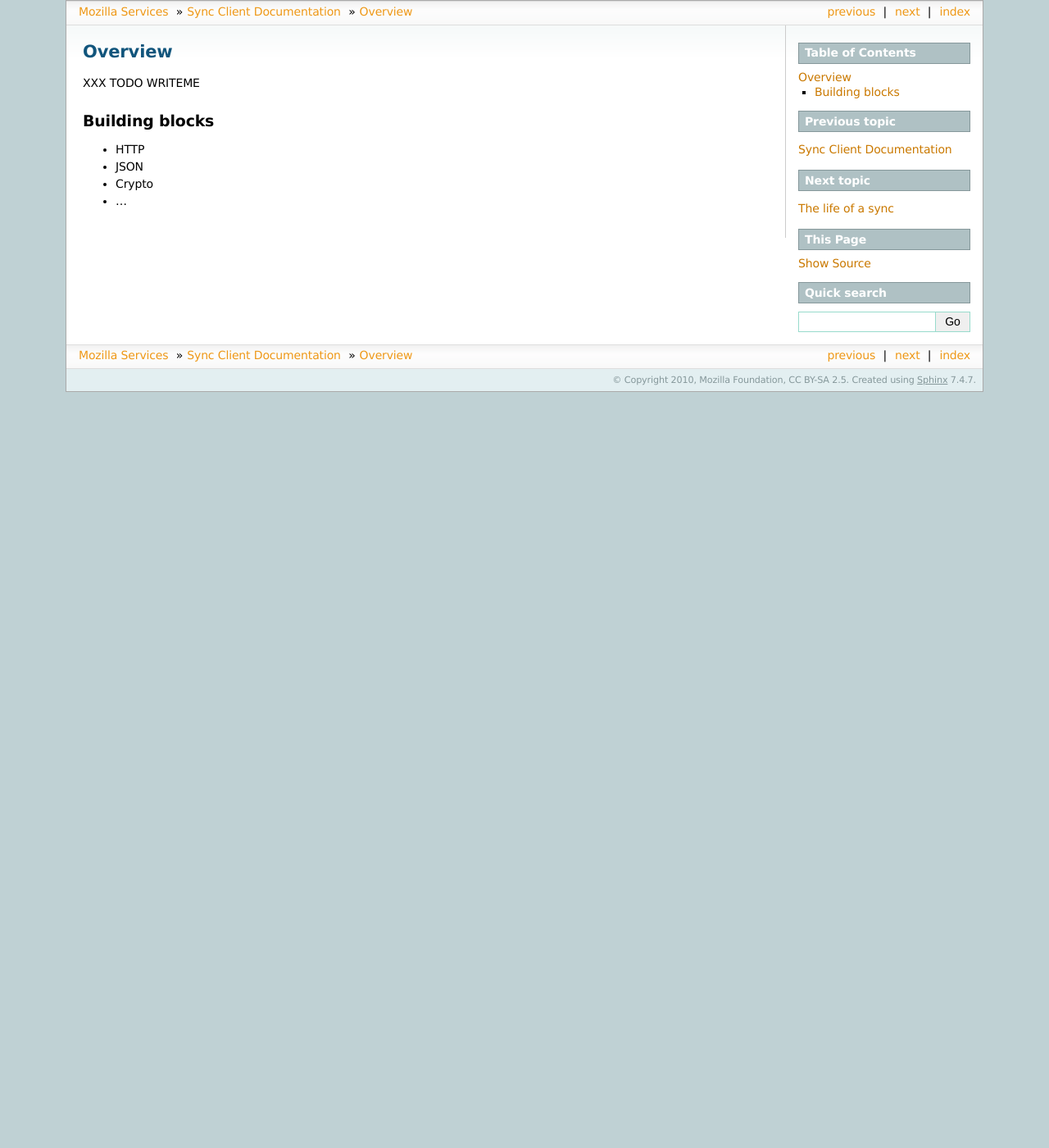
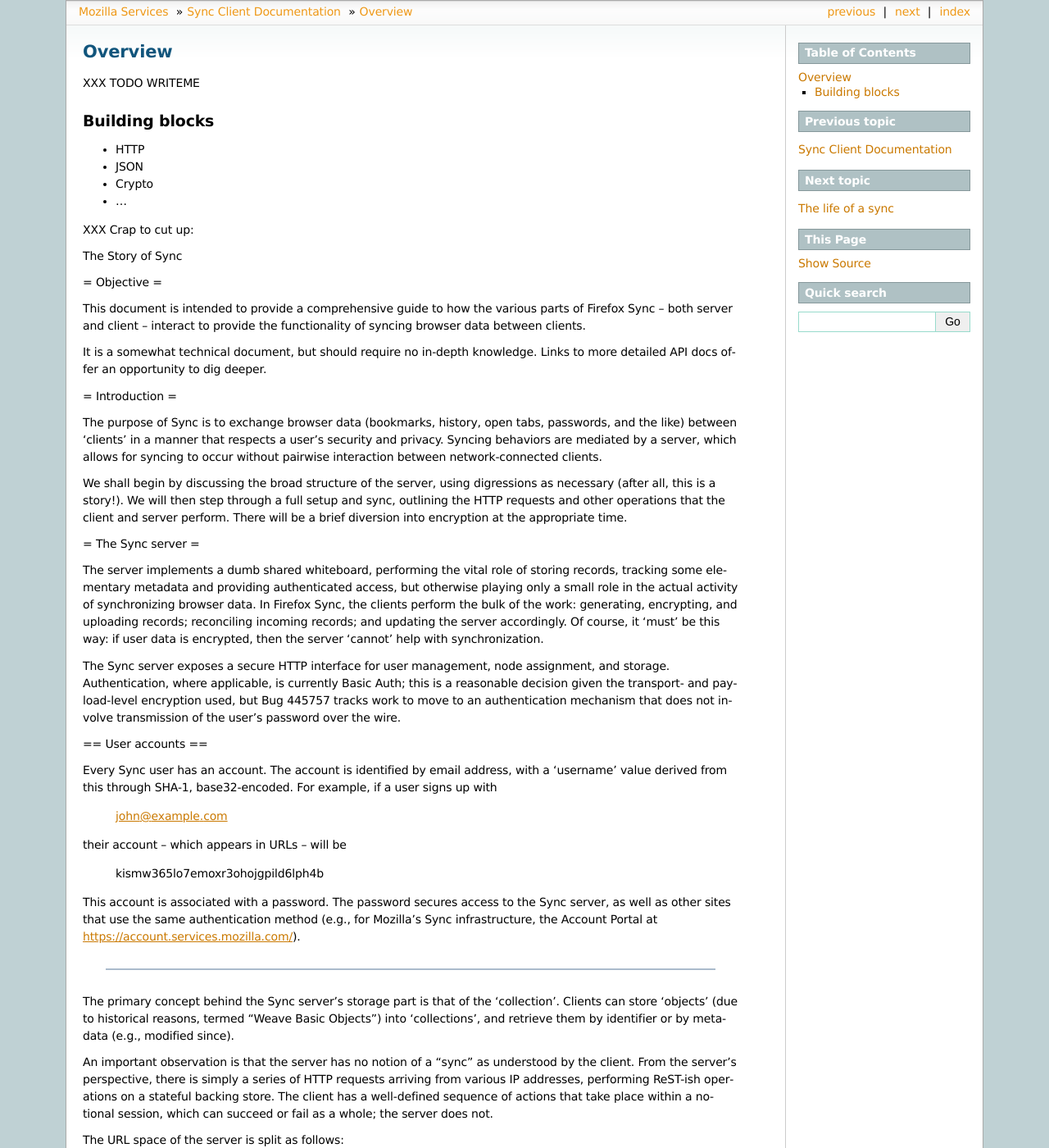
Before and after one commit to mozilla-services/docs, a Sphinx documentation site: the page built from source/sync/overview.rst, in a window 1280 px wide and 1400 px high. Shown: the whole window at 82% size. Built offline with Sphinx 7.4.7, drawn with Linux system fonts in a browser that asks for light colours; some of the changed text lies outside the part shown.

Commit message:
Adding rough sketch notes to Sync overview.rst.

```diff
--- a/source/sync/overview.rst
+++ b/source/sync/overview.rst
@@ -13,3 +13,51 @@
 * JSON
 * Crypto
 * ...
+
+XXX Crap to cut up:
+
+The Story of Sync
+
+= Objective =
+
+This document is intended to provide a comprehensive guide to how the various parts of Firefox Sync -- both server and client -- interact to provide the functionality of syncing browser data between clients.
+
+It is a somewhat technical document, but should require no in-depth knowledge. Links to more detailed API docs offer an opportunity to dig deeper.
+
+
+= Introduction =
+
+The purpose of Sync is to exchange browser data (bookmarks, history, open tabs, passwords, and the like) between 'clients' in a manner that respects a user's security and privacy. Syncing behaviors are mediated by a server, which allows for syncing to occur without pairwise interaction between network-connected clients.
+
+We shall begin by discussing the broad structure of the server, using digressions as necessary (after all, this is a story!). We will then step through a full setup and sync, outlining the HTTP requests and other operations that the client and server perform. There will be a brief diversion into encryption at the appropriate time.
+
+= The Sync server =
+
+The server implements a dumb shared whiteboard, performing the vital role of storing records, tracking some elementary metadata and providing authenticated access, but otherwise playing only a small role in the actual activity of synchronizing browser data. In Firefox Sync, the clients perform the bulk of the work: generating, encrypting, and uploading records; reconciling incoming records; and updating the server accordingly. Of course, it 'must' be this way: if user data is encrypted, then the server 'cannot' help with synchronization.
+
+The Sync server exposes a secure HTTP interface for user management, node assignment, and storage. Authentication, where applicable, is currently Basic Auth; this is a reasonable decision given the transport- and payload-level encryption used, but Bug 445757 tracks work to move to an authentication mechanism that does not involve transmission of the user's password over the wire.
+
+== User accounts ==
+
+Every Sync user has an account. The account is identified by email address, with a 'username' value derived from this through SHA-1, base32-encoded. For example, if a user signs up with
+
+  john@example.com
+
+their account -- which appears in URLs -- will be
+
+  kismw365lo7emoxr3ohojgpild6lph4b
+
+This account is associated with a password. The password secures access to the Sync server, as well as other sites that use the same authentication method (e.g., for Mozilla's Sync infrastructure, the Account Portal at https://account.services.mozilla.com/).
+
+===================
+
+The primary concept behind the Sync server's storage part is that of the 'collection'. Clients can store 'objects' (due to historical reasons, termed "Weave Basic Objects") into 'collections', and retrieve them by identifier or by metadata (e.g., modified since).
+
+An important observation is that the server has no notion of a "sync" as understood by the client. From the server's perspective, there is simply a series of HTTP requests arriving from various IP addresses, performing ReST-ish operations on a stateful backing store. The client has a well-defined sequence of actions that take place within a notional session, which can succeed or fail as a whole; the server does not.
+
+The URL space of the server is split as follows:
+
+  /base/version/user/
+    /storage/collection/id
+    /info/collections
+    /meta/global
```
